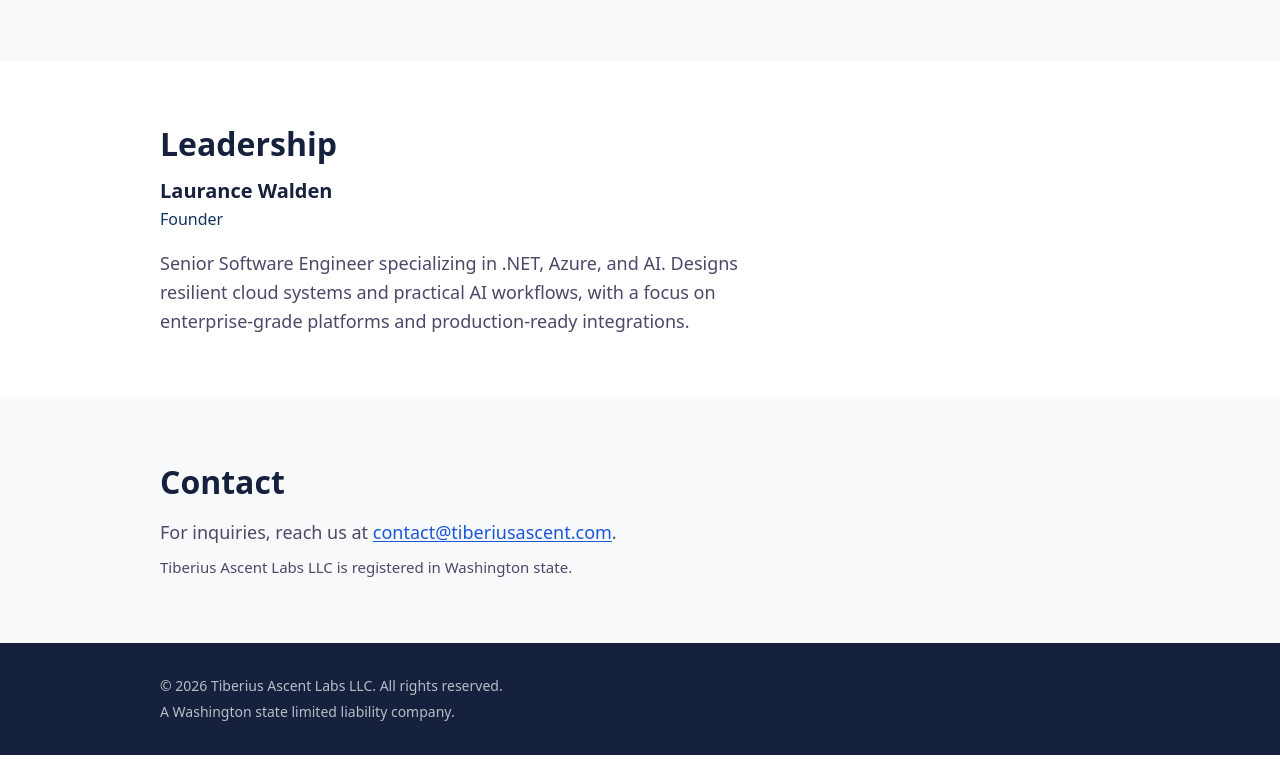
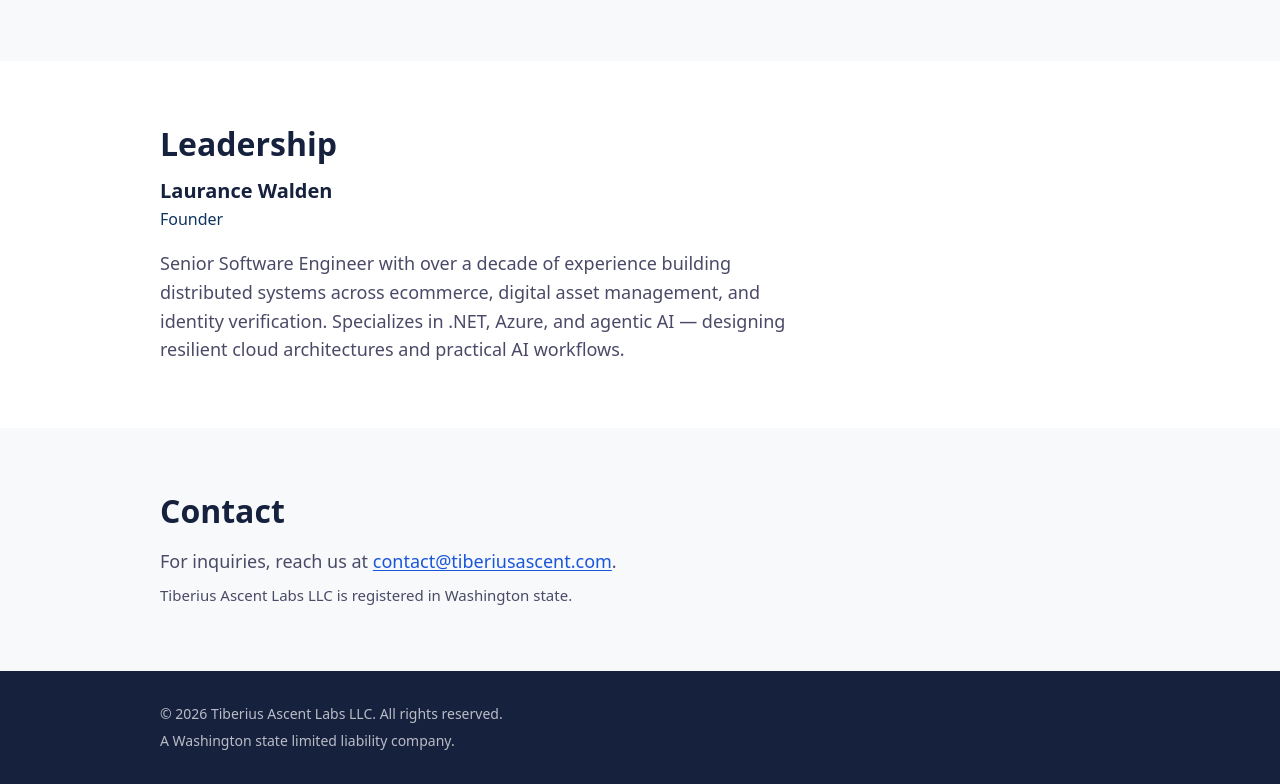
Before and after one commit to lwalden/tiberius-ascent-labs-site, a plain HTML site: page index.html in a window 1280 px wide. Shown: the part 925-1709 px from the top of the page. Before the commit the page ends 1680 px from the top, so only its background shows below. Drawn offline with Linux system fonts and the light colour scheme.

Commit message:
docs(copy): refine leadership bio with fuller professional detail
Source bio from lwalden.dev — adds industry context (ecommerce, DAM,
identity verification) and agentic AI specialization.

Co-Authored-By: Claude Opus 4.6 (1M context) <noreply@anthropic.com>

```diff
--- a/index.html
+++ b/index.html
@@ -43,7 +43,7 @@
         <div class="leader">
           <h3>Laurance Walden</h3>
           <p class="leader-title">Founder</p>
-          <p>Senior Software Engineer specializing in .NET, Azure, and AI. Designs resilient cloud systems and practical AI workflows, with a focus on enterprise-grade platforms and production-ready integrations.</p>
+          <p>Senior Software Engineer with over a decade of experience building distributed systems across ecommerce, digital asset management, and identity verification. Specializes in .NET, Azure, and agentic AI — designing resilient cloud architectures and practical AI workflows.</p>
         </div>
       </div>
     </section>
```
